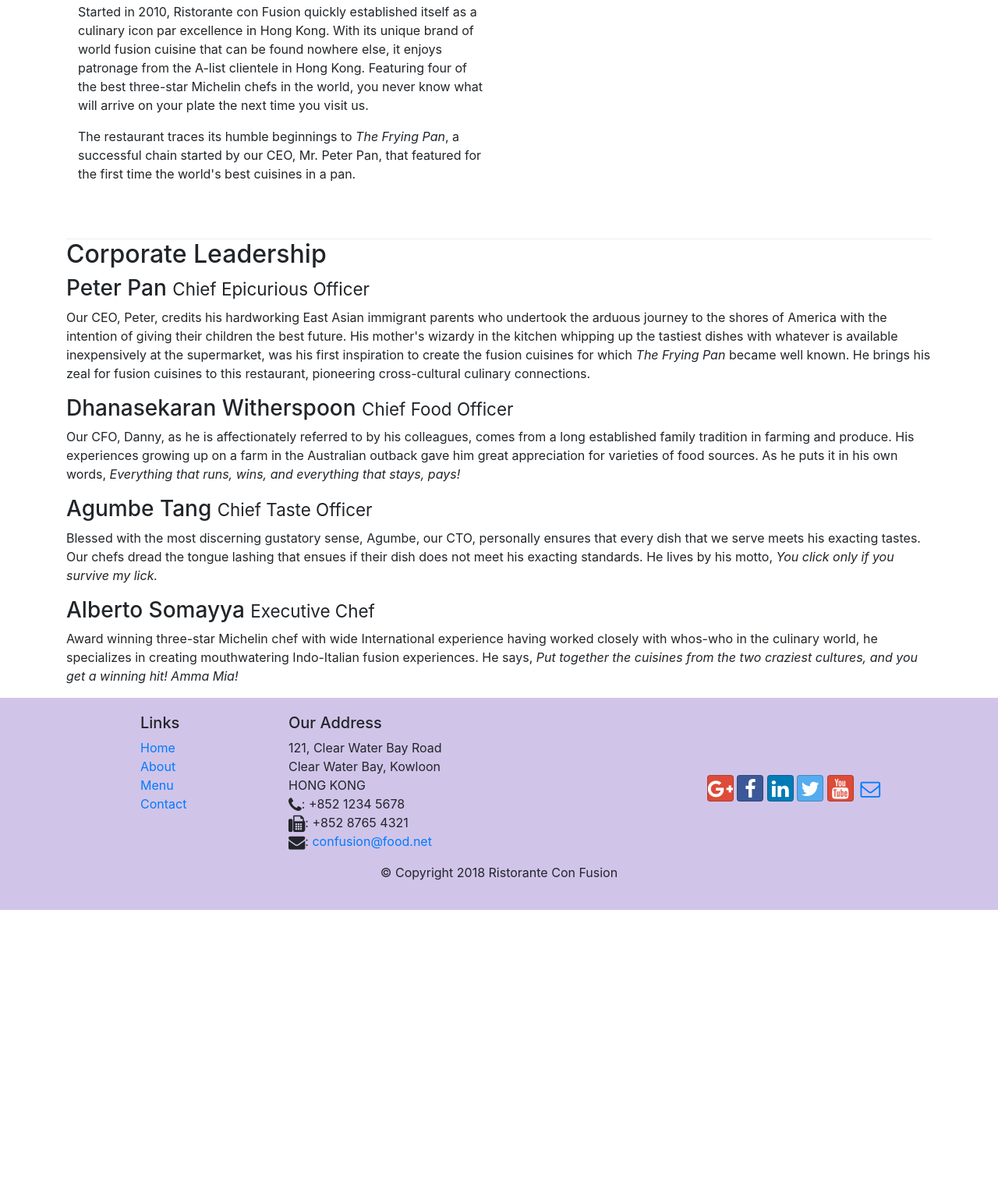
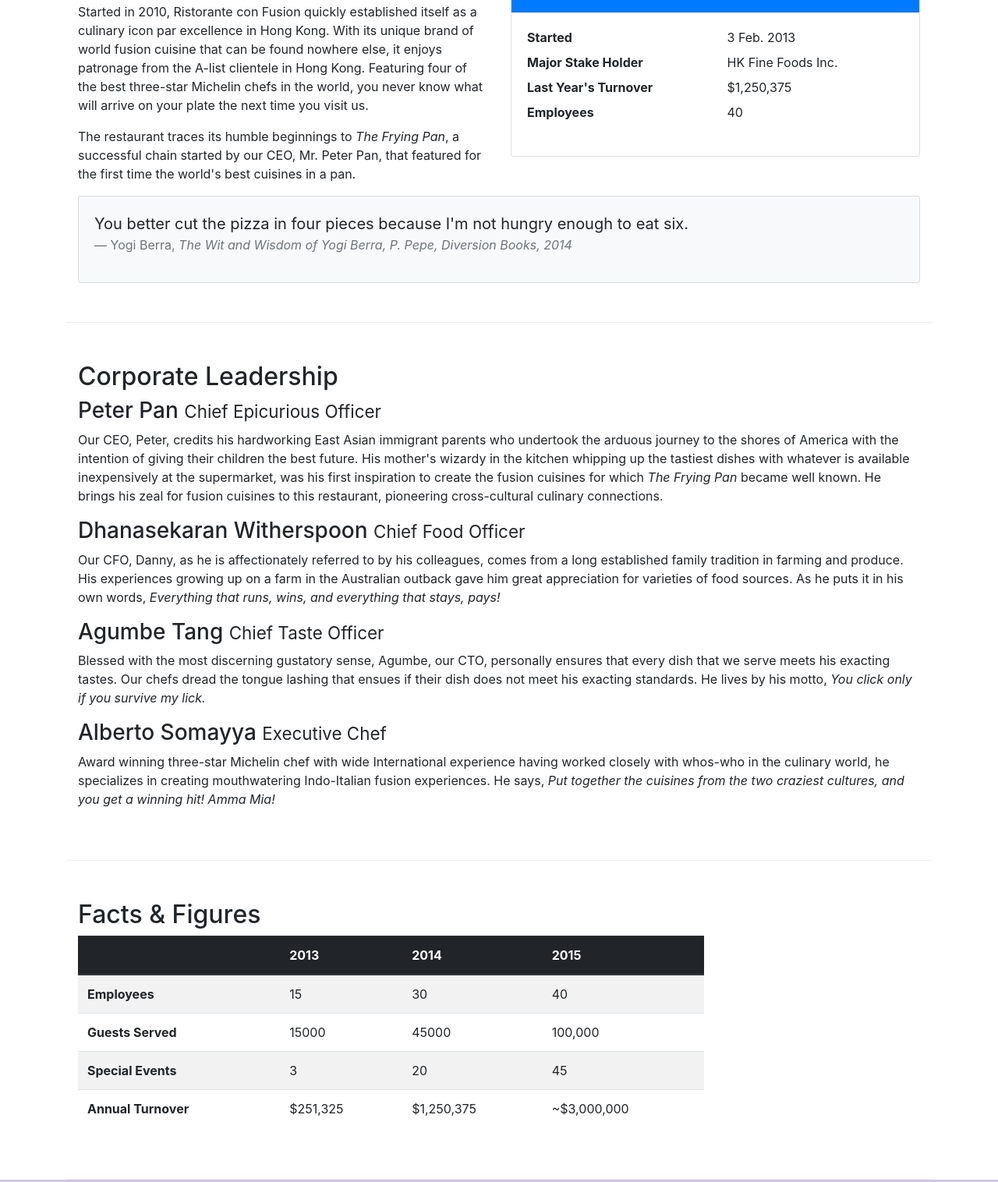
Before and after one commit to aashutosh-shrivastav/Ristorante-Con-Fusion-Bootstrap, a website: page aboutus.html in a window 1280 px wide. Shown: the part 558-2074 px from the top of the page at 78% size. Before the commit the page ends 1725 px from the top, so only its background shows below. Drawn offline with nearby package versions, Linux system fonts and the light colour scheme.

Commit message:
images and media

```diff
--- a/aboutus.html
+++ b/aboutus.html
@@ -23,13 +23,13 @@
             <button class="navbar-toggler" type="button" data-toggle="collapse" data-target="#Navbar">
                 <span class="navbar-toggler-icon"></span>
             </button>
-            <a class="navbar-brand mr-auto" href="#">Ristorante Con Fusion</a>
+            <a class="navbar-brand mr-auto" href="index.html"><img src="img/logo.png" height="30" width="41"></a>
             <div class="collapse navbar-collapse" id="Navbar">
                 <ul class="navbar-nav mr-auto">
                     <li class="nav-item "><a class="nav-link " href="index.html"><span class="fa fa-home fa-lg"></span> Home </a></li>
                     <li class="nav-item active"><a class="nav-link " href="#"><span class="fa fa-info fa-lg"></span> About </a></li>
                     <li class="nav-item"><a class="nav-link " href="#"><span class="fa fa-list fa-lg"></span> Menu </a></li>
-                    <li class="nav-item"><a class="nav-link " href="#"><span class="fa fa-address-card fa-lg"></span> Contact </a></li>
+                    <li class="nav-item"><a class="nav-link " href="contactus.html"><span class="fa fa-address-card fa-lg"></span> Contact </a></li>
                 </ul>
             </div>
 
@@ -42,7 +42,8 @@
                     <h1>Ristorante con Fusion</h1>
                     <p>We take inspiration from the World's best cuisines, and create a unique fusion experience. Our lipsmacking creations will tickle your culinary senses!</p>
                 </div>
-                <div class="col-12 col-sm">
+                <div class="col-12 col-sm align-self-center">
+                    <img src="img/logo.png" class="img-fluid">
                 </div>
             </div>
         </div>
@@ -66,12 +67,39 @@
                 <p>Started in 2010, Ristorante con Fusion quickly established itself as a culinary icon par excellence in Hong Kong. With its unique brand of world fusion cuisine that can be found nowhere else, it enjoys patronage from the A-list clientele in Hong Kong.  Featuring four of the best three-star Michelin chefs in the world, you never know what will arrive on your plate the next time you visit us.</p>
                 <p>The restaurant traces its humble beginnings to <em>The Frying Pan</em>, a successful chain started by our CEO, Mr. Peter Pan, that featured for the first time the world's best cuisines in a pan.</p>
             </div>
-            <div class="col col-sm">
+            <div class="col-12 col-sm-6">
+                <div class="card">
+                    <h3 class="card-header bg-primary text-white">Facts At a Glance</h3>
+                    <div class="card-body">
+                        <dl class="row">
+                            <dt class="col-6">Started</dt>
+                            <dd class="col-6">3 Feb. 2013</dd>
+                            <dt class="col-6">Major Stake Holder</dt>
+                            <dd class="col-6">HK Fine Foods Inc.</dd>
+                            <dt class="col-6">Last Year's Turnover</dt>
+                            <dd class="col-6">$1,250,375</dd>
+                            <dt class="col-6">Employees</dt>
+                            <dd class="col-6">40</dd>
+                        </dl>
+                    </div>
+                </div>
+            </div>
+            <div class="col-12">
+                <div class="card card-body bg-light">
+                    <blockquote class="blockquote">
+                        <p class="mb-0">You better cut the pizza in four pieces because
+                            I'm not hungry enough to eat six.</p>
+                        <footer class="blockquote-footer">Yogi Berra,
+                            <cite title="Source Title">The Wit and Wisdom of Yogi Berra,
+                            P. Pepe, Diversion Books, 2014</cite>
+                        </footer>
+                    </blockquote>
+                </div>
             </div>
         </div>
 
 
-        <div class="row">
+        <div class="row row-content">
             <div class="col-12 col-sm-12" >
                 <h2>Corporate Leadership</h2>
                 <h3>Peter Pan <small>Chief Epicurious Officer</small></h3>
@@ -84,6 +112,51 @@
                 <p class="d-none d-sm-block">Award winning three-star Michelin chef with wide International experience having worked closely with whos-who in the culinary world, he specializes in creating mouthwatering Indo-Italian fusion experiences. He says, <em>Put together the cuisines from the two craziest cultures, and you get a winning hit! Amma Mia!</em></p>
             </div>
        </div>
+       <div class="row row-content">
+        <div class="col-12 col-sm-9">
+            <h2>Facts &amp; Figures</h2>
+            <div class="table-responsive">
+                <table class="table table-striped">
+                    <thead class="thead-dark">
+                        <tr>
+                            <th>&nbsp;</th>
+                            <th>2013</th>
+                            <th>2014</th>
+                            <th>2015</th>
+                        </tr>
+                    </thead>
+                    <tbody>
+                        <tr>
+                            <th>Employees</th>
+                            <td>15</td>
+                            <td>30</td>
+                            <td>40</td>
+                        </tr>
+                        <tr>
+                            <th>Guests Served</th>
+                            <td>15000</td>
+                            <td>45000</td>
+                            <td>100,000</td>
+                        </tr>
+                        <tr>
+                            <th>Special Events</th>
+                            <td>3</td>
+                            <td>20</td>
+                            <td>45</td>
+                        </tr>
+                        <tr>
+                            <th>Annual Turnover</th>
+                            <td>$251,325</td>
+                            <td>$1,250,375</td>
+                            <td>~$3,000,000</td>
+                        </tr>
+                    </tbody>
+                </table>
+            </div>
+        </div>
+         <div class="col-12 col-sm-3">
+        </div>
+   </div>
 
     </div>
 
@@ -96,7 +169,7 @@
                         <li><a href="index.html">Home</a></li>
                         <li><a href="#">About</a></li>
                         <li><a href="#">Menu</a></li>
-                        <li><a href="#">Contact</a></li>
+                        <li><a href="contactus.html">Contact</a></li>
                     </ul>
                 </div>
                 <div class="col-7 col-sm-5">
```
Also changed, not shown: contactus.html (+3 -2 lines), index.html (+22 -8 lines), img/alberto.png (added), img/buffet.png (added), img/logo.png (added), img/uthappizza.png (added), 1 other file.
